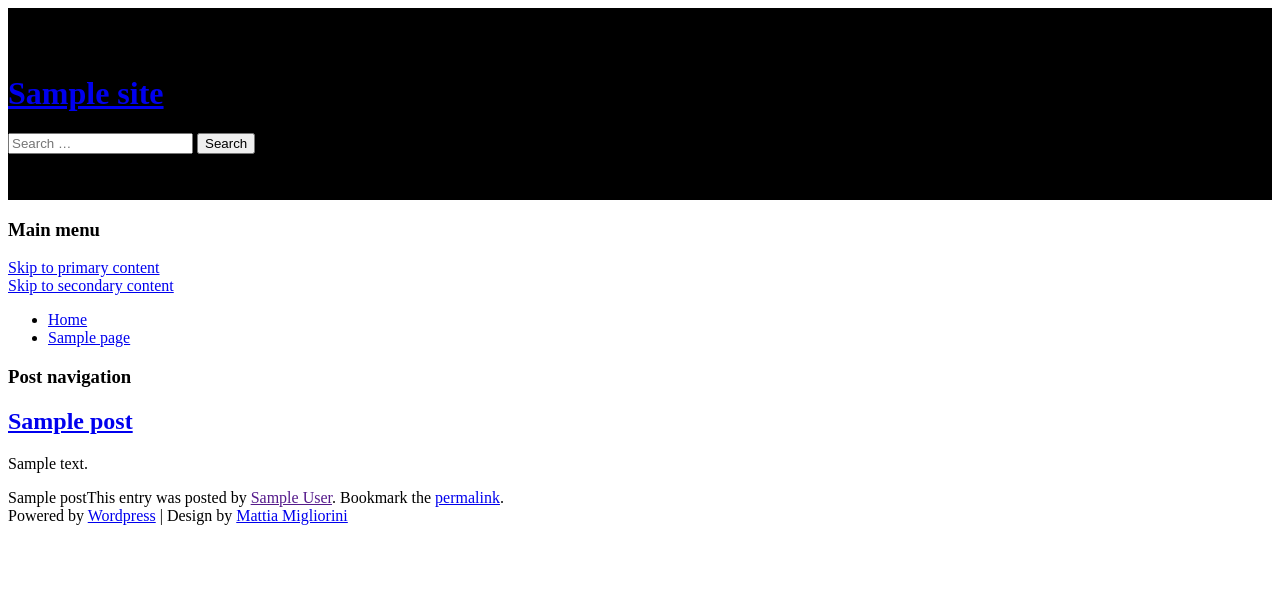
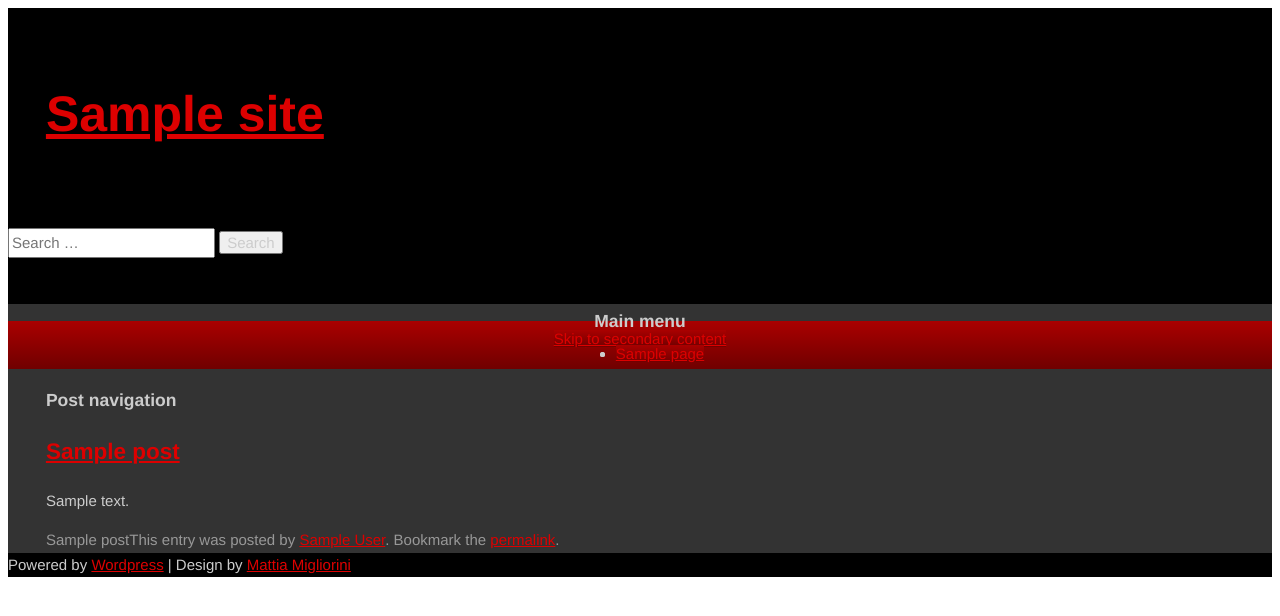
Before and after one commit to deshack/wildcats, a WordPress theme: template single.php in a window 1280 px wide. Shown: the top 616 px of the page. Run offline with PHP 8.4 and a stand-in for WordPress, Linux system fonts and the light colour scheme; the site name, menu and one post (Sample post) are stand-ins, and other content is empty.

Commit message:
v 0.4 patch 4

```diff
--- a/style.css
+++ b/style.css
@@ -4,11 +4,7 @@ Description:    WordPress theme for Wildcats scooter gang Dueville
 Author:         Mattia Migliorini (deshack)
 Author URI:     http://easywebcom.altervista.org
 Template:       twentyeleven
-<<<<<<< HEAD
 Version:        0.4
-=======
-Version:        0.2
->>>>>>> 6f561e980b1a0070e241f684b254faf0896d42fe
 License: GNU General Public License v2 or later
 License URI: http://www.gnu.org/licenses/gpl-2.0.html
 */
@@ -33,14 +29,17 @@ License URI: http://www.gnu.org/licenses/gpl-2.0.html
 	padding-left:10px;
 	border-radius:5px 5px 0 0;
 }
+#content {
+	margin: 0 27% 0 3%;
+	width: 70%;
+}
 /* Singular */
-<<<<<<< HEAD
 .singular #primary {
-	margin: 0 -26.4% 0 0;
+	margin: 0 -27% 0 0;
 }
 .singular #content,
 .left-sidebar.singular #content {
-	margin: 0 26.4% 0 3%;
+	margin: 0 27% 0 3%;
 	width: 70%;
 }
 .singular .entry-header,
@@ -49,12 +48,6 @@ License URI: http://www.gnu.org/licenses/gpl-2.0.html
 .singular #comments-title {
 	margin: 0;
 	width: 100%;
-=======
-.singular #content,
-.left-sidebar.singular #content {
-	margin: 0 34% 0 3.6%;
-	width: 59.4%;
->>>>>>> 6f561e980b1a0070e241f684b254faf0896d42fe
 }
 
 /* =Global
@@ -131,10 +124,7 @@ a:hover{
 }
 #site-title a{
 	font-size:50px;
-<<<<<<< HEAD
 	color: #d00;
-=======
->>>>>>> 6f561e980b1a0070e241f684b254faf0896d42fe
 }
 #site-description{
 	color: #d00;
@@ -142,7 +132,6 @@ a:hover{
 	font-size:20px;
 }
 
-<<<<<<< HEAD
 /* Comments and "Leave a Reply" colors */
 .comment-content p {
 	color: #373737;
@@ -160,8 +149,6 @@ a:hover{
 #comments-title {
 	color: #989898;
 }
-=======
->>>>>>> 6f561e980b1a0070e241f684b254faf0896d42fe
 
 /* =Menu
 -------------------------------------------------------------- */
@@ -205,6 +192,9 @@ a:hover{
 
 /* =Content
 ----------------------------------------------- */
+#main{
+	padding:0;
+}
 .entry-title,
 .entry-title a {
 	color: #d00;
@@ -237,6 +227,12 @@ a:hover{
 	color: rgba(255,255,255,0.8);
 }
 /* Singular content styles for Posts and Pages */
+.singular .hentry{
+	padding:0;
+}
+.singular .entry-header .entry-meta {
+	position: relative;
+}
 .singular .entry-title {
 	font-size:26px;
 	line-height: 1.5em;
@@ -281,8 +277,4 @@ a:hover{
 }
 #site-generator a:hover{
 	color:#ccc!important;
-<<<<<<< HEAD
 }
-=======
-}
->>>>>>> 6f561e980b1a0070e241f684b254faf0896d42fe
```
